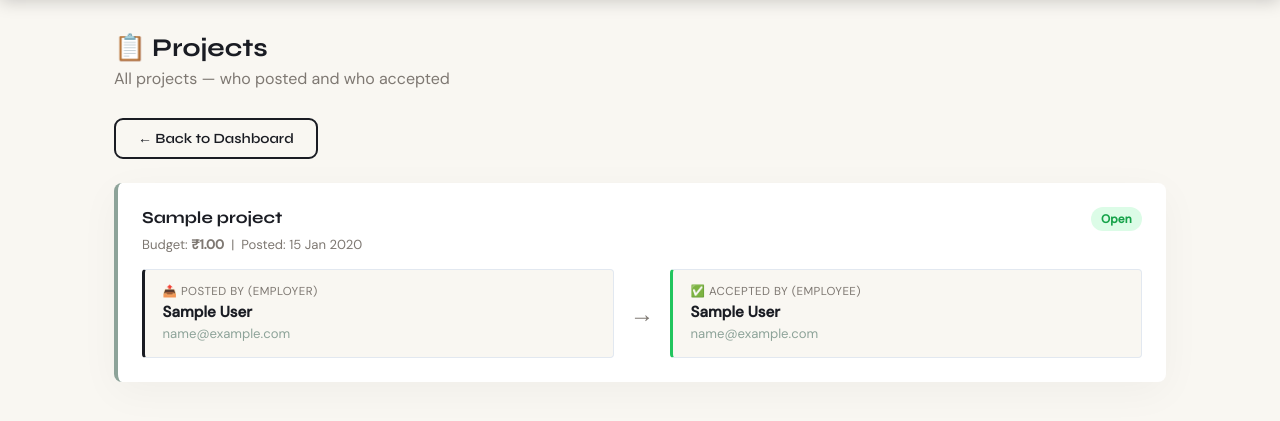
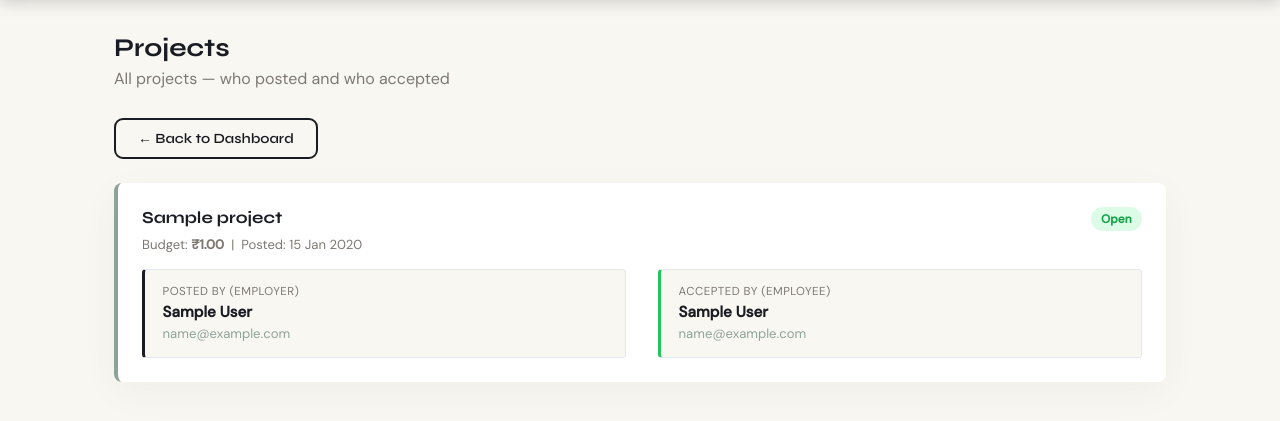
Before and after one commit to thrupthi-15/freelancer-hub, a Flask app: page /admin/projects in a window 1280 px wide. Shown: the part 64-485 px from the top of the page. Run offline with Flask 3, Linux system fonts and the light colour scheme; a user stored in the database is signed in; tables that the repository leaves empty hold one stand-in row (values such as "Sample post"); some libraries are stand-ins or nearby versions.

Commit message:
Remove emojis from projects list and improve layout consistency

```diff
--- a/templates/admin/list_projects.html
+++ b/templates/admin/list_projects.html
@@ -3,10 +3,11 @@
 {% block content %}
 <div class="container">
   <div class="page-header">
-    <h2>📋 Projects</h2>
+    <h2> Projects</h2>
     <p>All projects — who posted and who accepted</p>
   </div>
-  <a href="{{ url_for('admin.dashboard') }}" class="btn btn-outline" style="margin-bottom:1.5rem;display:inline-block;">← Back to Dashboard</a>
+  <a href="{{ url_for('admin.dashboard') }}" class="btn btn-outline"
+    style="margin-bottom:1.5rem;display:inline-block;">← Back to Dashboard</a>
 
   {% if projects %}
   {% for p in projects %}
@@ -20,13 +21,13 @@
     </p>
     <div class="project-people">
       <div class="person-box poster-box">
-          <span class="person-role">📤 Posted by (Employer)</span>
+        <span class="person-role"> Posted by (Employer)</span>
         <span class="person-name">{{ p[5] }}</span>
         <a href="mailto:{{ p[6] }}" class="person-email">{{ p[6] }}</a>
       </div>
-        <div class="person-arrow">→</div>
+      <div class="person-arrow"></div>
       <div class="person-box worker-box">
-          <span class="person-role">✅ Accepted by (Employee)</span>
+        <span class="person-role">Accepted by (Employee)</span>
         {% if p[7] %}
         <span class="person-name">{{ p[7] }}</span>
         <a href="mailto:{{ p[8] }}" class="person-email">{{ p[8] }}</a>
@@ -38,7 +39,10 @@
   </div>
   {% endfor %}
   {% else %}
-  <div class="card empty-state"><div class="icon">📋</div><p>No projects posted yet.</p></div>
+  <div class="card empty-state">
+    <div class="icon"></div>
+    <p>No projects posted yet.</p>
+  </div>
   {% endif %}
 </div>
 {% endblock %}
```
Lines whose indentation alone changed are shown as unchanged.
